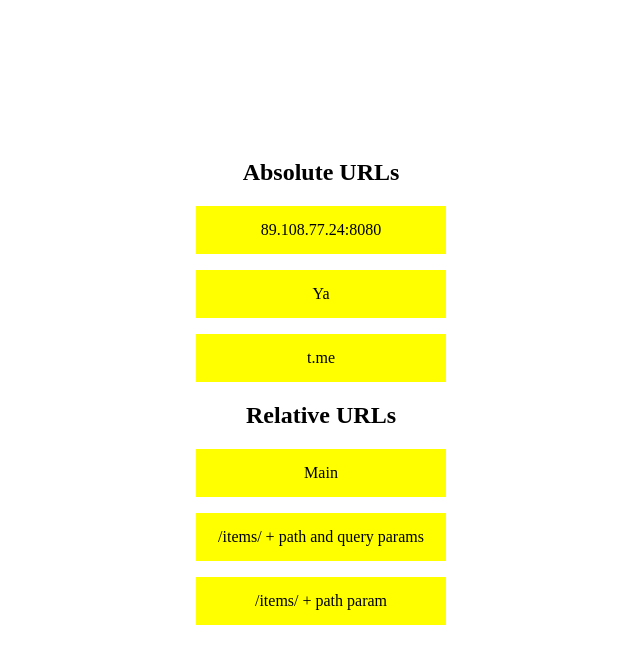
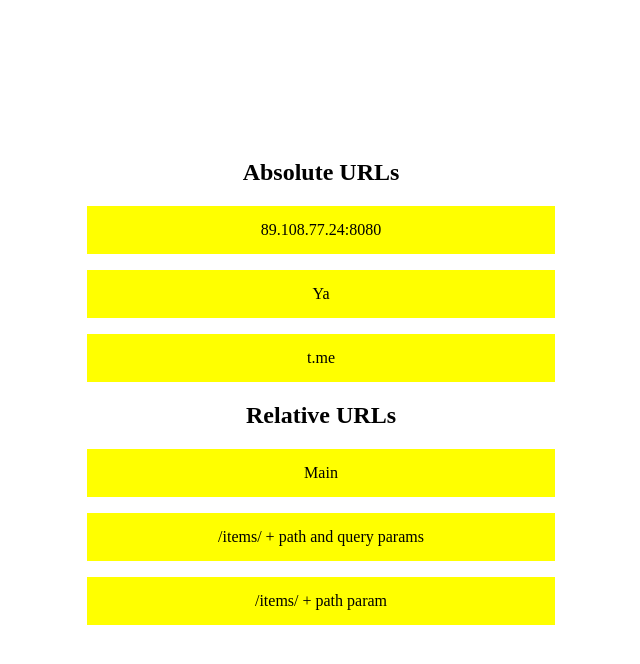
Before and after one commit to Sabbirbeb/FastApiExample, a FastAPI app: page / in a window 1280 px wide. Shown: the top 664 px of the page, without its empty margins (319-959 px from the left). Run offline with FastAPI, Linux system fonts and the light colour scheme.

Commit message:
bit changes css

```diff
--- a/static/my_styles.css
+++ b/static/my_styles.css
@@ -36,7 +36,7 @@ a {
   outline: none;
   text-decoration: none;
   display: inline-block;
-  width: 19.5%;
+  width: 36.6%;
   margin-right: 0.625%;
   text-align: center;
   line-height: 3;
```
